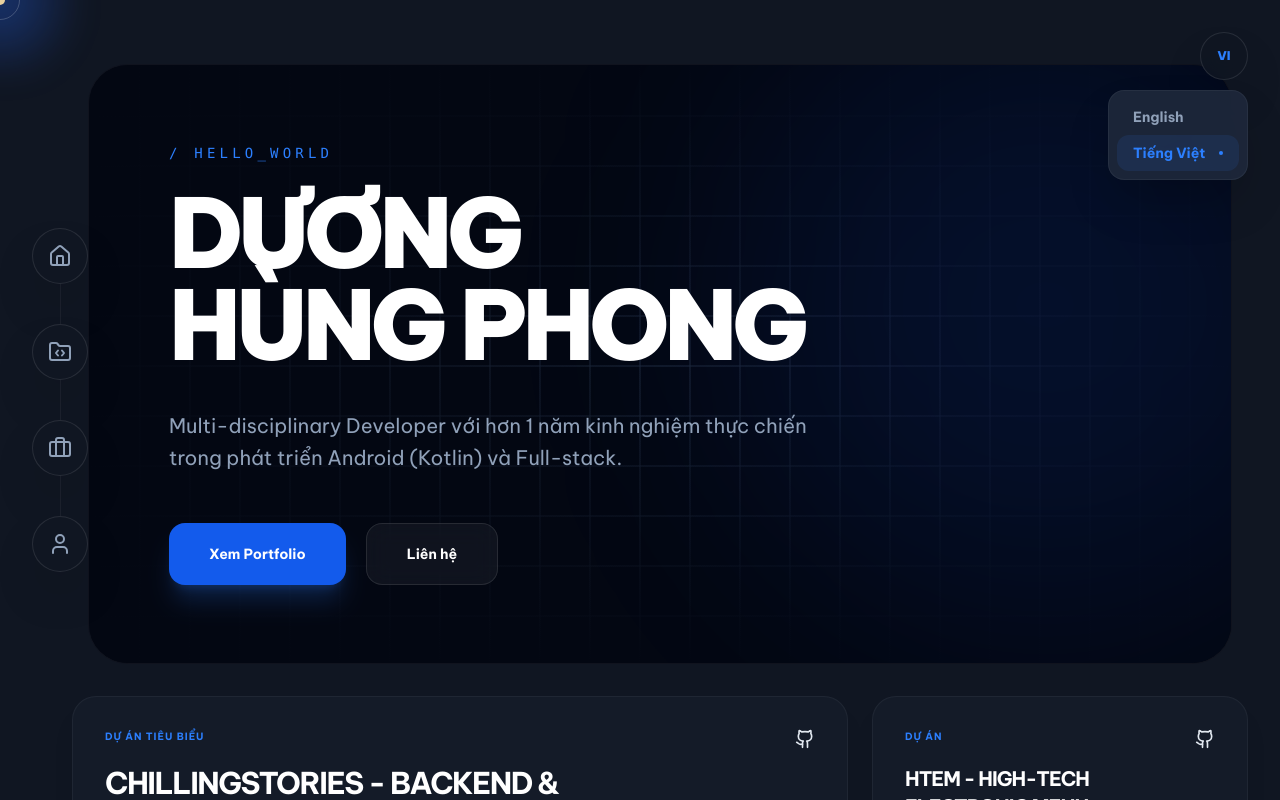
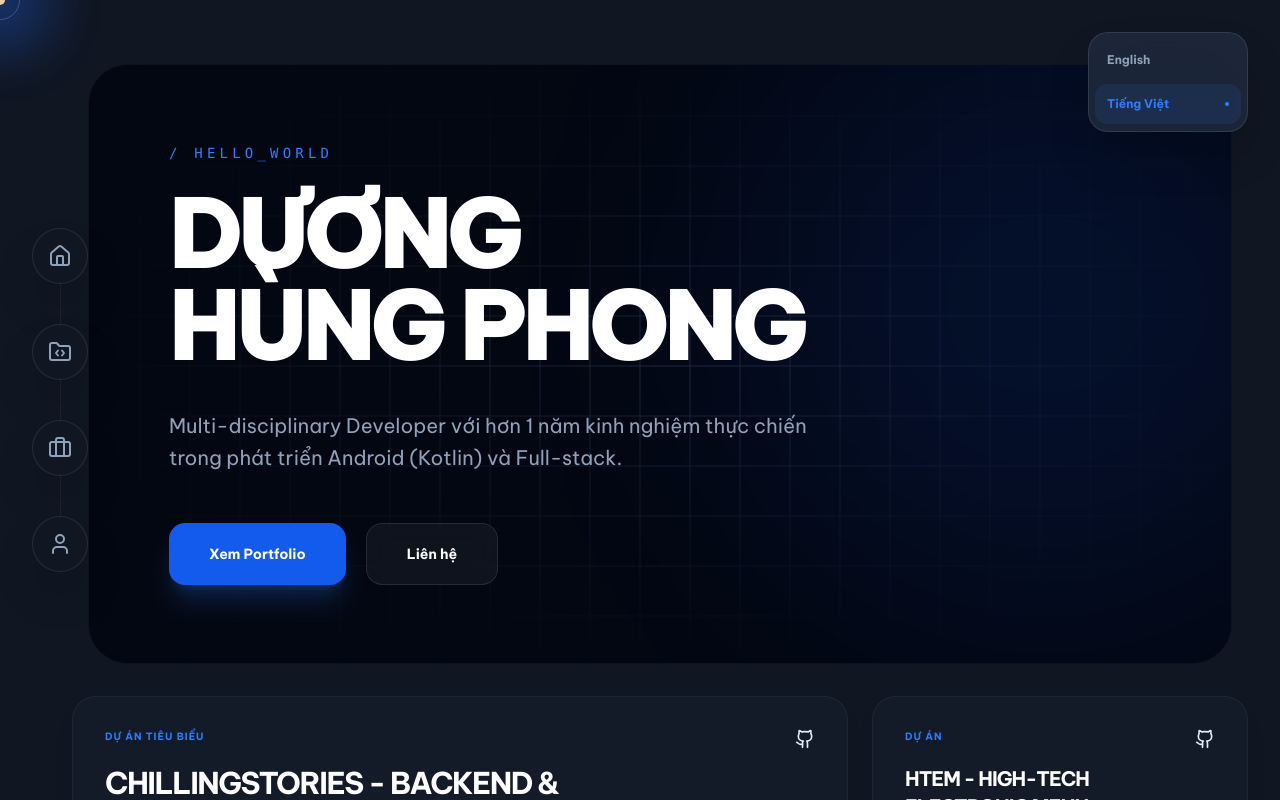
Before and after one commit to PhongDayNai/My-Portfolio, a Next.js app: page / in a window 1280 px wide. Both pictures are taken after a click on the button "VI". Shown: the top 800 px of the page. Built offline with nearby package versions, Linux system fonts and the light colour scheme.

Commit message:
style: add new LanguageSwitcher component

```diff
--- a/src/app/layout.tsx
+++ b/src/app/layout.tsx
@@ -5,7 +5,8 @@ import { Be_Vietnam_Pro } from "next/font/google";
 import SpotlightLayout from "@/components/SpotlightLayout";
 import SplashScreen from "@/components/SplashScreen";
 import { LanguageProvider } from '@/context/LanguageContext';
-import LanguageSwitcher from '@/components/LanguageSwitcher';
+import LanguageSwitcher1 from '@/components/LanguageSwitcher1';
+import LanguageSwitcher2 from '@/components/LanguageSwitcher2';
 
 const beVietnam = Be_Vietnam_Pro({
   subsets: ["vietnamese"],
@@ -32,7 +33,7 @@ export default function RootLayout({ children }: { children: React.ReactNode })
         ) : (
           <LanguageProvider>
             <SpotlightLayout>
-              <LanguageSwitcher />
+              <LanguageSwitcher2 />
               {children}
             </SpotlightLayout>
           </LanguageProvider>
--- a/src/components/LanguageSwitcher.tsx
+++ b/src/components/LanguageSwitcher1.tsx
@@ -4,7 +4,7 @@ import { motion, AnimatePresence } from 'framer-motion';
 import { useLanguage } from '@/context/LanguageContext';
 import { Globe } from 'lucide-react';
 
-export default function LanguageSwitcher() {
+export default function LanguageSwitcher1() {
   const { lang, setLang } = useLanguage();
   const [isOpen, setIsOpen] = useState(false);
 
--- /dev/null
+++ b/src/components/LanguageSwitcher2.tsx
@@ -0,0 +1,76 @@
+"use client";
+import { useState } from 'react';
+import { motion, AnimatePresence } from 'framer-motion';
+import { useLanguage } from '@/context/LanguageContext';
+
+export default function LanguageSwitcher2() {
+  const { lang, setLang } = useLanguage();
+  const [isOpen, setIsOpen] = useState(false);
+
+  const languages = [
+    { code: 'en', label: 'English' },
+    { code: 'vi', label: 'Tiếng Việt' }
+  ];
+
+  return (
+    <div className="fixed top-8 right-8 z-[100] pointer-events-auto">
+      <motion.div
+        layout
+        initial={false}
+        animate={{
+          width: isOpen ? 160 : 48,
+          height: isOpen ? 100 : 48,
+          borderRadius: isOpen ? 20 : 24,
+        }}
+        transition={{ type: "spring", stiffness: 300, damping: 25 }}
+        className="relative overflow-hidden border border-white/10 bg-[#1e293b]/90 backdrop-blur-xl shadow-2xl flex flex-col items-center justify-center cursor-none"
+      >
+        <AnimatePresence mode="wait">
+          {!isOpen ? (
+            <motion.button
+              key="collapsed"
+              onClick={() => setIsOpen(true)}
+              initial={{ opacity: 0 }}
+              animate={{ opacity: 1 }}
+              exit={{ opacity: 0 }}
+              className="w-full h-full flex items-center justify-center text-xs font-black text-blue-500 uppercase cursor-none"
+            >
+              {lang}
+            </motion.button>
+          ) : (
+            <motion.div
+              key="expanded"
+              initial={{ opacity: 0 }}
+              animate={{ opacity: 1 }}
+              exit={{ opacity: 0 }}
+              className="w-full p-1.5 flex flex-col gap-1"
+            >
+              {languages.map((l) => (
+                <button
+                  key={l.code}
+                  onClick={() => {
+                    setLang(l.code as 'en' | 'vi');
+                    setIsOpen(false);
+                  }}
+                  className={`w-full text-left px-3 py-3 rounded-xl text-xs transition-all flex items-center justify-between group cursor-none ${
+                    lang === l.code ? 'text-blue-500 bg-blue-500/10' : 'text-slate-400 hover:bg-white/5'
+                  }`}
+                >
+                  <span className="font-bold">{l.label}</span>
+                  {lang === l.code && <div className="w-1 h-1 rounded-full bg-blue-500" />}
+                </button>
+              ))}
+            </motion.div>
+          )}
+        </AnimatePresence>
+      </motion.div>
+
+      {isOpen && (
+        <div
+          className="fixed inset-0 z-[-1] cursor-none"
+          onClick={() => setIsOpen(false)}
+        />
+      )}
+    </div>
+  );
+}
```
